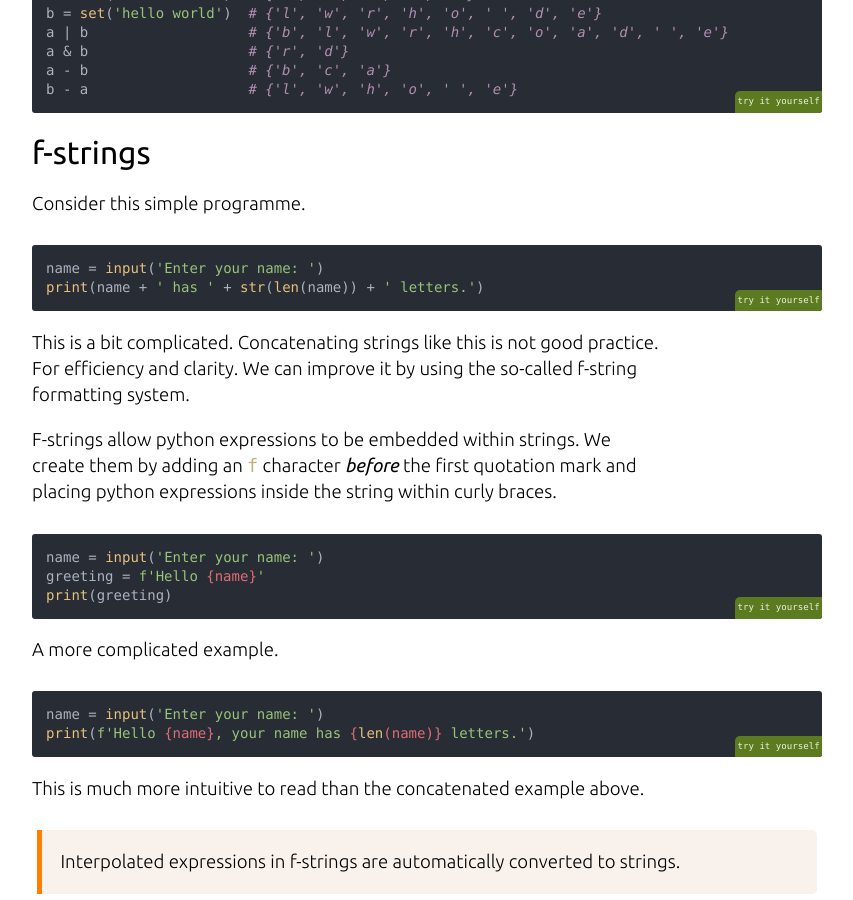
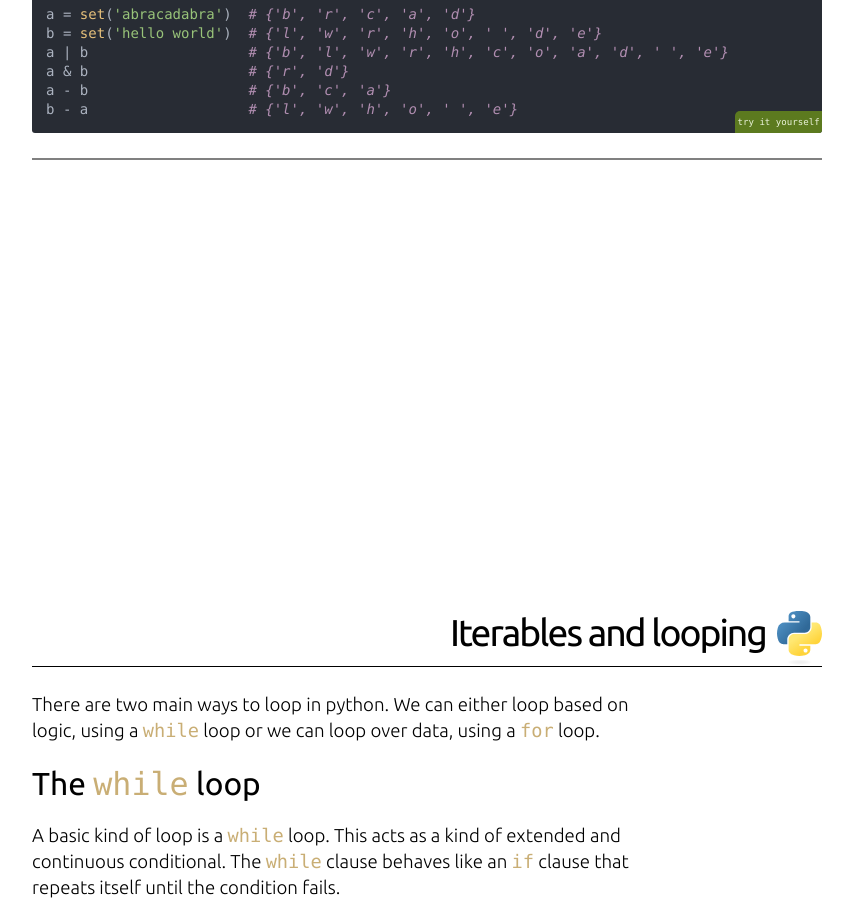
Before and after one commit to GAMR1520/GAMR1520, a Jekyll site: the page built from lab-1.2.md, in a window 1280 px wide and 900 px high, scrolled down 16788 px. Shown: the whole window, without its empty margins (213-1066 px from the left). Built offline with Jekyll 4.4.1, drawn with Linux system fonts in a browser that asks for light colours; nearby versions of some CDN libraries; our own code applies the rules of GitHub Pages for plain Markdown files; some of the changed text lies outside the part shown.

Commit message:
move f-strings and remove cruft

````diff
--- a/lab-1.2.md
+++ b/lab-1.2.md
@@ -26,12 +26,13 @@
     - [Tuples](#tuples)
     - [Ranges](#ranges)
     - [Other sequence operations](#other-sequence-operations)
-    - [What is an object?](#whats-an-object)
 - [Mutable types](#mutable-types)
-- [Lists](#lists)
-    - [Replacing elements](#replacing-elements)
-    - [Deleting elements](#deleting-elements)
-    - [Appending elements](#appending-elements)
+    - [Lists](#lists)
+        - [Replacing elements](#replacing-elements)
+        - [Deleting elements](#deleting-elements)
+        - [Appending elements](#appending-elements)
+    - [Dictionaries](#dictionaries)
+    - [Sets](#sets)
 - [Iterables and looping](#iterables-and-looping)
     - [The while loop](#the-while-loop)
     - [The for loop](#the-for-loop)
@@ -621,66 +622,6 @@
 ```
 
 
-## f-strings
-
-Consider this simple programme.
-
-```python
-name = input('Enter your name: ')
-print(name + ' has ' + str(len(name)) + ' letters.')
-```
-
-This is a bit complicated.
-Concatenating strings like this is not good practice.
-For efficiency and clarity.
-We can improve it by using the so-called f-string formatting system.
-
-F-strings allow python expressions to be embedded within strings.
-We create them by adding an `f` character *before* the first quotation mark and placing python expressions inside the string within curly braces.
-
-```python
-name = input('Enter your name: ')
-greeting = f'Hello {name}'
-print(greeting)
-```
-
-A more complicated example.
-
-```python
-name = input('Enter your name: ')
-print(f'Hello {name}, your name has {len(name)} letters.')
-```
-
-This is much more intuitive to read than the concatenated example above.
-
-> Interpolated expressions in f-strings are automatically converted to strings.
-
-
-
-
-
-
-Looking a bit more deeply, we can use the built-in `id` function to find the unique identifier which is given to each object.
-
-```python
-id('hello')
-```
-
-Rather than creating another copy of the string, this code returns the exact same object.
-
-```python
-id('hel' + 'lo')
-```
-
-This is a property of immutable objects such as strings, booleans, integers, floats and tuples.
-
-A tuple is an immutable sequence of objects.
-```python
-a = (1, 2, 'hello', False)
-```
-
-With mutable data such as lists, the results are very different.
-
 
 
 # Iterables and looping
````
Also changed, not shown: lab-1.1.md (+36 -1 lines).
